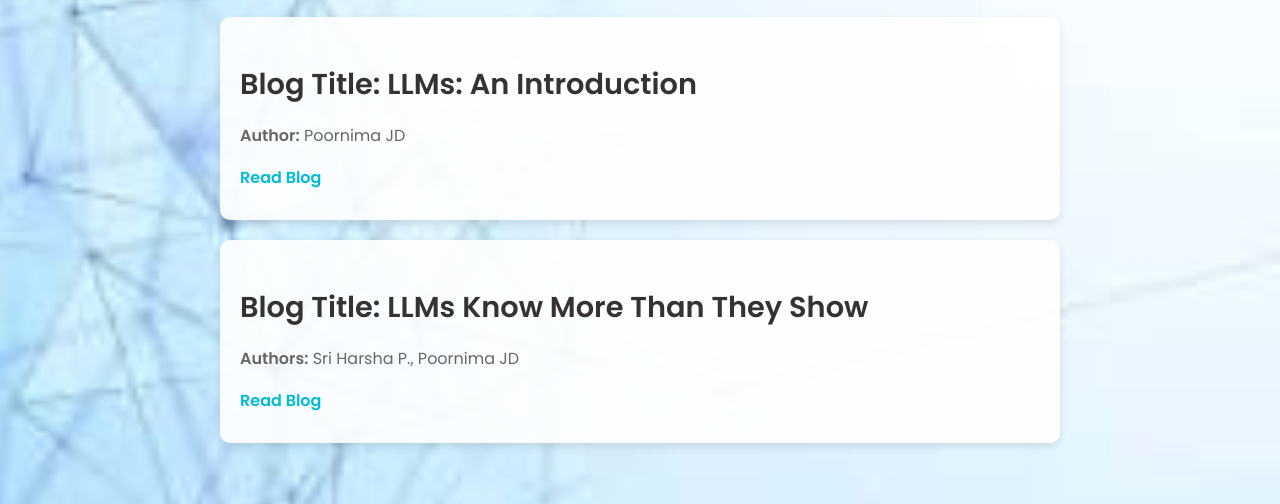
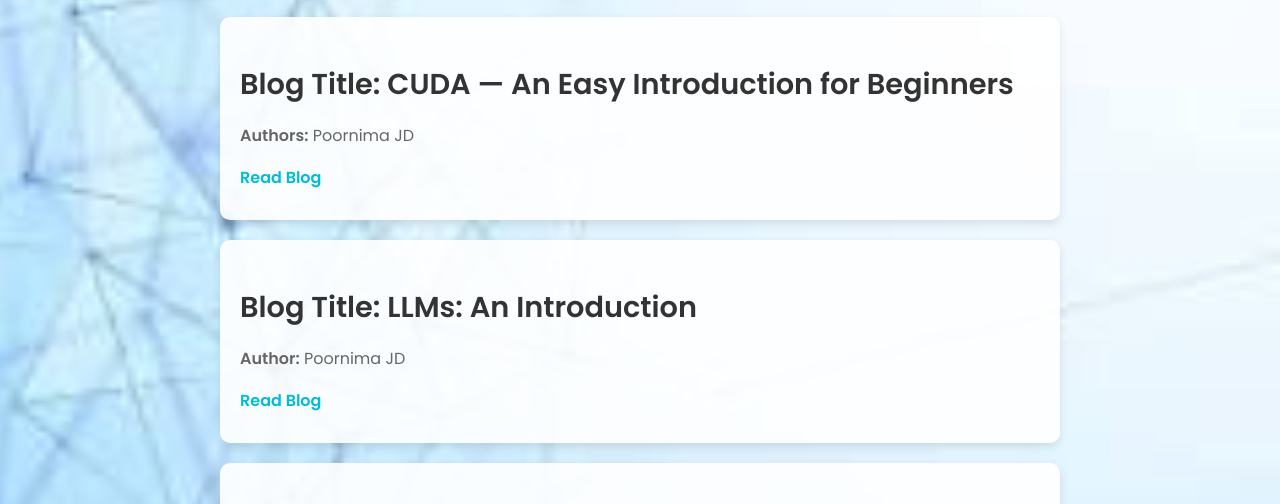
Before and after one commit to poornimajd/poornima-portfolio, a plain HTML site: page blogs.html in a window 1280 px wide. Shown: the part 260-764 px from the top of the page. Drawn offline with Linux system fonts and the light colour scheme.

Commit message:
Update blogs.html

```diff
--- a/blogs.html
+++ b/blogs.html
@@ -127,6 +127,12 @@
     <section>
         <h1>Blogs</h1>
 
+	<div class="card">
+            <h2>Blog Title: CUDA — An Easy Introduction for Beginners</h2>
+            <p><strong>Authors:</strong> Poornima JD</p>
+            <p><a href="https://medium.com/@poornima31298/cuda-an-easy-introduction-for-beginners-5e897b62d1bd" target="_blank">Read Blog</a></p>
+        </div>
+
         <div class="card">
             <h2>Blog Title: LLMs: An Introduction</h2>
             <p><strong>Author:</strong> Poornima JD</p>
@@ -139,6 +145,7 @@
             <p><a href="https://sidn.baulab.info/Sriharsha'sFinalProject/" target="_blank">Read Blog</a></p>
         </div>
 
+
     </section>
 
     <!-- Footer -->
```
